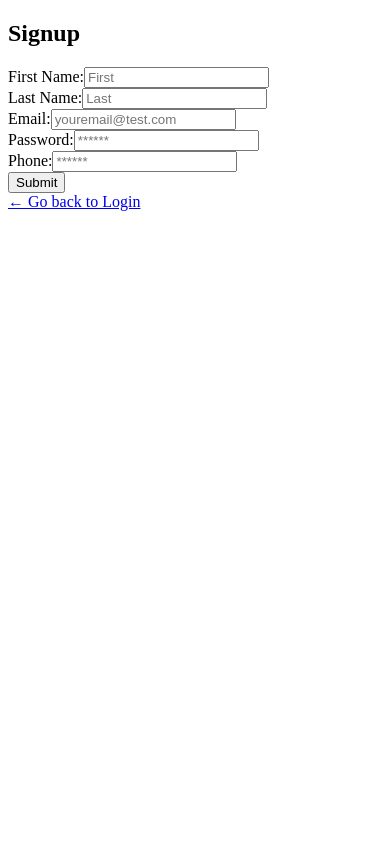
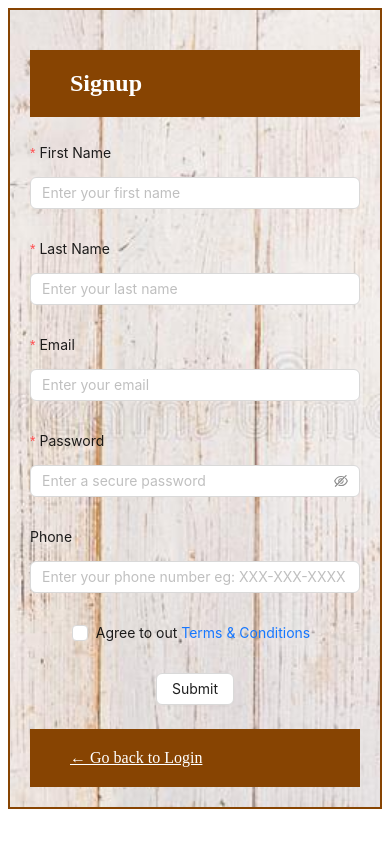
Before and after one commit to Kokkonut/hospo-order, a React (Create React App) app in the folder client/: page /signup in a window 390 px wide. Built offline with nearby package versions, Linux system fonts and the light colour scheme.

Commit message:
ResponsiveLogin

```diff
--- a/client/package.json
+++ b/client/package.json
@@ -10,6 +10,7 @@
     "@testing-library/jest-dom": "^4.2.4",
     "@testing-library/react": "^9.5.0",
     "@testing-library/user-event": "^7.2.1",
+    "antd": "^5.2.2",
     "graphql": "^14.6.0",
     "jwt-decode": "^2.2.0",
     "react": "^16.13.1",
--- a/client/src/App.js
+++ b/client/src/App.js
@@ -19,7 +19,7 @@
 
 import LoginMain from './components/Login/LoginMain';
 import LoginCreate from './components/Login/LoginCreate';
-import LoginLinks from './components/Login/LoginLinks';
+// import LoginLinks from './components/Login/LoginLinks';
 
 
 const httpLink = createHttpLink({
--- /dev/null
+++ b/client/src/assets/App.css
@@ -0,0 +1,90 @@
+.App {
+    text-align: center;
+  }
+
+.container {
+  padding: 20px;
+    background-image: URL('./wallpaper.jpg');
+    background-repeat: no-repeat;
+    background-position: 50% 0;
+    background-size: cover;
+    border: 2px solid #874402;
+
+
+}
+
+.layoutContainer {
+  display: flex;
+  justify-content: space-around;
+  color: #874402;
+  width: 100%;
+  height: 100%;
+}
+  /* LOGIN PAGES */
+  .back {
+    background-color: #874402;
+    color: white;
+    position: relative;
+
+    display: flex;
+    justify-content: space-between;
+    padding: 20px 40px;
+
+    bottom: 0;
+  }
+
+  .header {
+    background-color: #874402;
+    color: white;
+    position: relative;
+
+    display: flex;
+    justify-content:stretch;
+    padding: 20px 40px;
+
+    top: 0;
+  }
+
+  .background {
+    position: relative;
+    width: 100%;
+    height: auto;
+    opacity: 0.5;
+    display: flex;
+    justify-content:space-between;
+
+  }
+
+  .links{
+    color: beige;
+  }
+
+  .loginContent {
+    background-image: URL('./wallpaper.jpg');
+    background-repeat: no-repeat;
+    background-position: center;
+
+    width: 100%;
+    height: auto;
+  }
+
+  /*  MENUCATEGORY */
+
+/* .menuContainer {
+
+} */
+
+.mcName {
+  display: flex;
+  justify-content: space-between;
+}
+
+.mcButton {
+
+}
+
+
+.hide {
+  display: none;
+
+}
--- a/client/src/components/Login/LoginCreate.js
+++ b/client/src/components/Login/LoginCreate.js
@@ -1,17 +1,19 @@
 
 import React, { useState } from 'react';
 import { useMutation } from '@apollo/client';
-import Auth from '../../utils/auth';
+import AuthService from '../../utils/auth';
 import { ADD_USER } from '../../utils/mutations';
 import { Link } from 'react-router-dom';
+import { Form, Button, Input, Checkbox } from 'antd';
+import '../../assets/App.css'
 
 function LoginCreate(props) {
 
   const [formState, setFormState] = useState({ email: '', password: '' });
-  const [addUser, {error}]  = useMutation(ADD_USER);
+  const [addUser] = useMutation(ADD_USER);
 
   const handleFormSubmit = async (event) => {
-    event.preventDefault();
+    // event.preventDefault();
     try {
       console.log(formState);
       const mutationResponse = await addUser({
@@ -24,7 +26,7 @@
         },
       });
       const token = mutationResponse.data.addUser.token;
-    Auth.login(token);
+      AuthService.login(token);
     } catch (error) {
       console.log(error);
     }
@@ -42,65 +44,133 @@
   return (
     <div className="container">
 
-      <h2>Signup</h2>
-      <form
+      <h2 className='header' >Signup</h2>
+      <Form
+        labelCol={{ span: 10 }}
+        wrapperCol={{ span: 5 }}
         onSubmit={handleFormSubmit}
+        onFinish={handleFormSubmit}
       >
-        <div>
-          <label htmlFor="firstName">First Name:</label>
-          <input
-            placeholder="First"
+        <Form.Item
+          name="firstName"
+          label="First Name"
+          rules={[
+            {
+              required: true,
+              message: 'Please enter your name'
+            },
+            {
+              min: 3,
+              message: 'Must be more than 3 Characters'
+            },
+            {
+              whitespace: true
+            }
+          ]}
+          hasFeedback
+        >
+          <Input
+            placeholder="Enter your first name "
             name="firstName"
             type="firstName"
             id="firstName"
             onChange={handleChange}
           />
-        </div>
-        <div>
-          <label htmlFor="lastName">Last Name:</label>
-          <input
-            placeholder="Last"
+        </Form.Item>
+        <Form.Item
+          name="lastName" label="Last Name"
+          rules={[
+            {
+              required: true,
+              message: 'Please enter your last name'
+            },
+            {
+              whitespace: true
+            }
+          ]}
+          hasFeedback
+        >
+          <Input
+            placeholder="Enter your last name"
             name="lastName"
             type="lastName"
             id="lastName"
             onChange={handleChange}
           />
-        </div>
-        <div>
-          <label htmlFor="email">Email:</label>
-          <input
-            placeholder="youremail@test.com"
+        </Form.Item>
+        <Form.Item name="email" label="Email"
+          rules={[
+            {
+              required: true,
+              message: 'Please enter your email'
+            },
+            {
+              type: 'email',
+              message: 'Email is not valid'
+            },
+
+          ]}
+          hasFeedback
+        >
+          <Input
+            placeholder="Enter your email"
             name="email"
             type="email"
             id="email"
             onChange={handleChange}
           />
-        </div>
-        <div>
-          <label htmlFor="pwd">Password:</label>
-          <input
-            placeholder="******"
+        </Form.Item>
+        <Form.Item name="password" label="Password"
+          rules={[
+            {
+              required: true,
+              message: 'Please enter your email'
+            },
+            {
+              min: 8,
+              message: 'Must be more than 8 Characters'
+            },
+            // {
+            //   validator:(_, value) =>
+            //   value && value.includes('A') ? Promise.resolve():Promise.reject("Password doesn't match criteria"),
+            // }
+
+          ]}
+          hasFeedback
+        >
+          <Input.Password
+            placeholder="Enter a secure password"
             name="password"
             type="password"
             id="pwd"
             onChange={handleChange}
           />
-        </div>
-        <div>
-          <label htmlFor="pwd">Phone:</label>
-          <input
-            placeholder="******"
+        </Form.Item>
+        <Form.Item name="phone" label="Phone">
+          <Input
+            placeholder="Enter your phone number eg: XXX-XXX-XXXX"
             name="phone"
             type="text"
             id="phone"
             onChange={handleChange}
           />
-        </div>
-        <div>
-          <button type="submit">Submit</button>
-        </div>
-      </form>
-      <Link to="/">← Go back to Login</Link>
+        </Form.Item>
+        <Form.Item name="agreement" wrapperCol={{ span: 24 }}
+          valuePropName="checked"
+          rules={[
+            {
+              validator: (_, value) =>
+                value === true ? Promise.resolve() : Promise.reject("To proceed, you need to agree with our Terms & Conditions"),
+            }
+          ]}>
+          <Checkbox > {""} Agree to out <a href='example.com'>Terms & Conditions</a></Checkbox>
+        </Form.Item>
+        <Form.Item wrapperCol={{ span: 24 }}>
+          <Button htmlType="submit">Submit</Button>
+        </Form.Item>
+      </Form>
+
+      <Link className="back" to="/">← Go back to Login</Link>
     </div>
   );
 }
--- a/client/src/components/Login/LoginLinks.js
+++ b/client/src/components/Login/LoginLinks.js
@@ -1,13 +1,21 @@
 import React from 'react'
 import { Link } from 'react-router-dom';
+
+const linkStyle = {
+  textAlign: 'center',
+  minHeight: 120,
+  lineHeight: '120px',
+  color: '#874402',
+
+};
 
 const LoginLinks = () => {
   return (
     <div className="container">
         <div>
-            <Link to="/login">Login</Link>
+            <Link to="/login" style={linkStyle}>Login</Link>
             <br/>
-            <Link to="/signup">Create Account</Link>
+            <Link to="/signup" style={linkStyle}>Create Account</Link>
         </div>
       </div>
  )
--- a/client/src/components/Login/LoginMain.js
+++ b/client/src/components/Login/LoginMain.js
@@ -7,26 +7,27 @@
 import { Button, Form, Input } from 'antd';
 
 
+
 function LoginMain(props) {
 
   const [formState, setFormState] = useState({ email: '', password: '' });
-  const [login, {error}] = useMutation(LOGIN);
+  const [login, { error }] = useMutation(LOGIN);
 
   const handleFormSubmit = async (event) => {
-    console.log( "Testing" + formState)
     // event.preventDefault();
     try {
-      const queryResponse = await login({
+
+      const mutationResponse = await login({
         variables: {
-          email: formState.email,
-          password: formState.password
-         },
+           email: formState.email,
+           password: formState.password
+          },
       });
-      const token = queryResponse.data.login.token;
-      console.log( "Hello" + AuthService.login(token));
+      const token = mutationResponse.data.login.token;
       AuthService.login(token);
     } catch (error) {
       console.log(error);
+
     }
   };
 
@@ -38,18 +39,13 @@
     });
   };
 
-  // const onFinish = (values) => {
-  //   console.log('Received values of form: ', values);
-  // };
-
   return (
     <div className="container">
       <h2 className='header' >Login</h2>
       <Form
         labelCol={{ span: 10 }}
         wrapperCol={{ span: 5 }}
-        name="normal_login"
-        className="login-form"
+        onSubmit={handleFormSubmit}
         onFinish={handleFormSubmit}
         >
 
@@ -67,7 +63,9 @@
               message: 'Email is not valid'
             },
           ]}>
-          <Input prefix={<UserOutlined className="site-form-item-icon" />} placeholder="Email" />
+          <Input prefix={<UserOutlined className="site-form-item-icon" />}
+          placeholder="Email"
+          onChange={handleChange}/>
         </Form.Item>
         <Form.Item
           name="password"
--- a/client/src/components/Menu/MenuCategory.js
+++ b/client/src/components/Menu/MenuCategory.js
@@ -2,10 +2,17 @@
 import { useQuery } from '@apollo/client';
 import { QUERY_ALL_PRODUCTS } from '../../utils/queries';
 import MenuItem from './MenuItem';
+import { UserOutlined } from '@ant-design/icons';
+import { Button } from 'antd';
 
 const MenuCategory = () => {
   const { loading, error, data } = useQuery(QUERY_ALL_PRODUCTS);
   const [categories, setCategories] = useState([]);
+  const [dropdown, setDropdown] = useState(false);
+  useEffect(() =>{
+
+  }, [dropdown]
+  )
 
   useEffect(() => {
     if (data) {
@@ -31,16 +38,29 @@
     return <p>Error loading products.</p>;
   }
 
+  const handleMenuCatergoryDrop = () => {
+
+  }
+
+
   return (
-    <div>
+    <div className='menuContainer'>
+
+
       {categories.map(category => (
-        <div key={category._id}>
+        <div className='mcName'  key={category._id}>
           <h2>{category.name}</h2>
-          {category.products.map(product => (
+         <Button className='mcButton' onClick={handleMenuCatergoryDrop}>^</Button>
+
+           {/* {category.products.map(product => (
             <MenuItem key={product._id} product={product} />
-          ))}
+          ))}  */}
+
+
         </div>
       ))}
+
+
     </div>
   );
 };
```
Also changed, not shown: client/src/pages/Login.js (+37 -17 lines), client/src/assets/wallpaper.jpg (added), 1 other file (tests, documents, lock files or other folders). Lines whose indentation alone changed are shown as unchanged.
